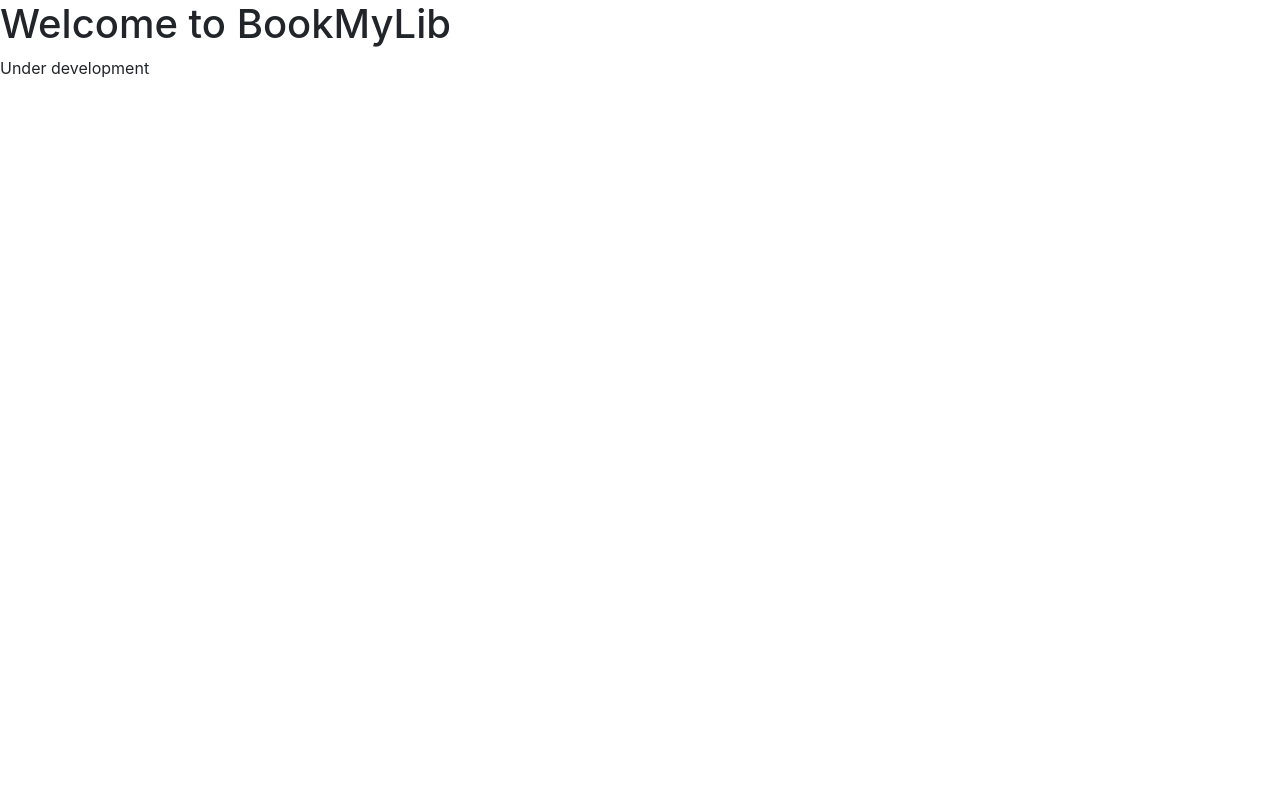
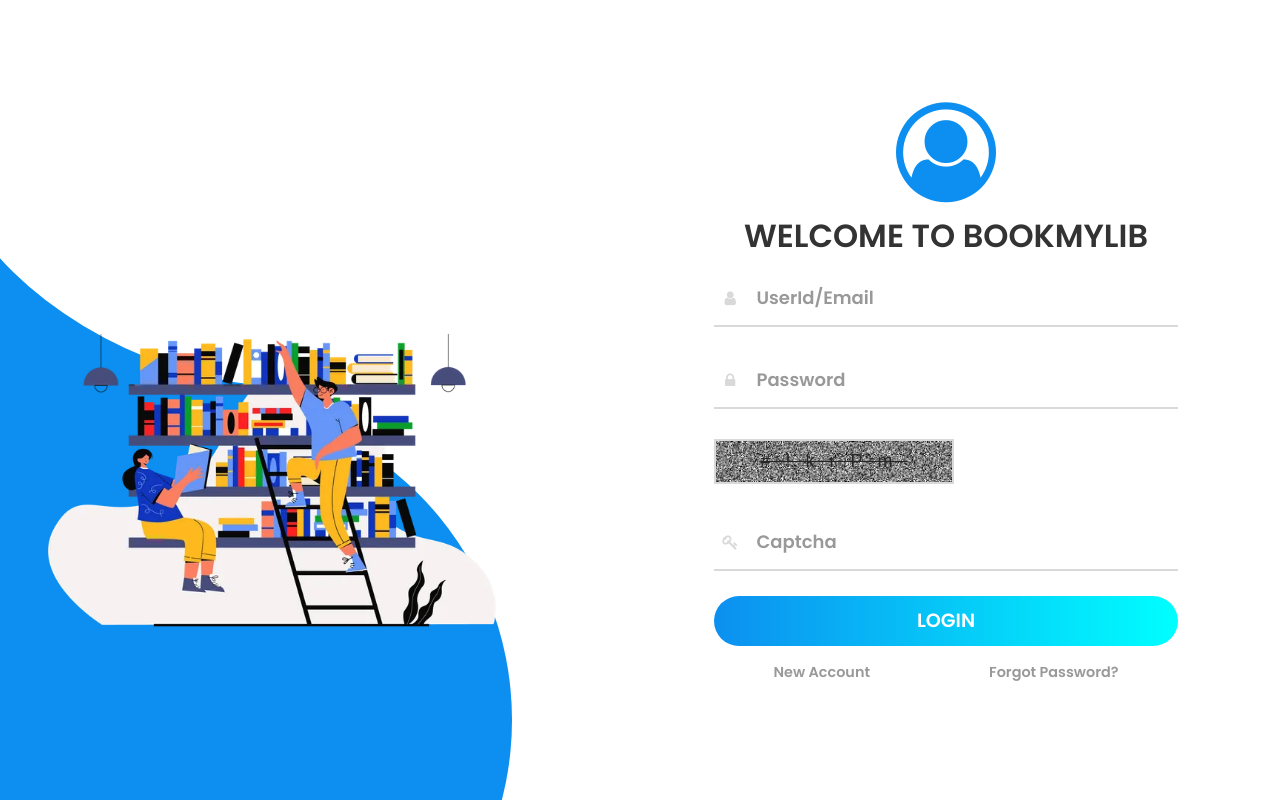
Before and after one commit to kidKrishkode/BookMyLib.github.io, a website: page index.html in a window 1280 px wide. Drawn offline with nearby package versions, Linux system fonts and the light colour scheme; files whose address does not match are found by name.

Commit message:
Version 1.0
Krish, database deploy

```diff
--- a/index.html
+++ b/index.html
@@ -3,26 +3,83 @@
     <meta charset="UTF-8">
     <meta http-equiv="X-UA-Compatible" content="IE=edge">
     <meta name="viewport" content="width=device-width, initial-scale=1.0">
-    <meta property="og:image"content="./fav-icon/banner.png" name="og:image">
+    <meta property="og:image"content="./fav-icon/logo-c.png" name="og:image">
     <meta content="BookMyLib, Online Library Management System provided by kidKrishkode. Free and open source to all for use this LMS prototype for your
     school, college or university. Terms and condition read carefully first and then use this utility." lang="en-us" name="description">
     <meta content="BookMyLib, Order of Pie, Online, Library System, free, open source, html, css, MIT, kidKrishkode" lang="en-us" name="keywords">
     <title version="1.0">BookMyLib</title>
-    <link rel="icon" href="./fav-icon/logo.png">
+    <link rel="icon" href="./fav-icon/logo-o-c.png">
     <link href="https://fonts.googleapis.com/css2?family=Indie+Flower&display=swap" rel="stylesheet">
     <link rel="stylesheet" href="https://stackpath.bootstrapcdn.com/font-awesome/4.7.0/css/font-awesome.min.css">
     <link rel="stylesheet" href="https://maxcdn.bootstrapcdn.com/bootstrap/4.5.2/css/bootstrap.min.css">
+    <link href="https://fonts.googleapis.com/css?family=Poppins:600&display=swap" rel="stylesheet">
+	<!--script src="https://kit.fontawesome.com/a81368914c.js"></script-->
     <link rel="stylesheet" href="./Components/Styles/origin.css">
 </head>
 <style id="jsStyle"></style>
 <body id="root" onload="user();">
-    <!--Define user() in frontend's script file-->
-    <h1>Welcome to BookMyLib</h1>
-    <p>Under development</p>
+	<section id="loginPage">
+		<div class="container">
+			<div class="left-component">
+				<img src="./images/login-vector.png"/>
+				<div class="wave1"></div>
+				<div class="wave2"></div>
+				<div class="wave3"></div>
+			</div>
+			<div class="right-component">
+				<form>
+					<div class="circle"><i class="fa fa-user-circle-o"></i></div>
+					<h2 class="title">Welcome to BookMyLib</h2>
+           			<div class="input-div one">
+           		   		<div class="i">
+           		   			<i class="fa fa-user"></i>
+           		   		</div>
+           		   		<div class="div">
+           		   			<h5>UserId/Email</h5>
+           		   			<input type="text" class="input" id="loginEmail"/>
+           		   		</div>
+           			</div>
+           			<div class="input-div pass">
+           		   		<div class="i">
+           		    		<i class="fa fa-lock"></i>
+           		   		</div>
+           		   		<div class="div">
+           		    		<h5>Password</h5>
+           		    		<input type="password" class="input" id="loginPassword"/>
+            	   		</div>
+            		</div>
+					<div class="input-div captcha">
+						<div class="div">
+							<input type="captcha" class="captcha" readonly id="mainCaptcha"/>
+							<i class="fa fa-refresh"></i>
+						</div>
+			  		</div>
+					<div class="input-div">
+						<div class="i">
+							<i class="fa fa-key"></i>
+						</div>
+						<div class="div">
+						 	<h5>Captcha</h5>
+							<input type="text" class="input" id="loginCapthca"/>
+						</div>
+			  		</div>
+            		<input type="submit" class="btn" value="Login">
+            		<div class="flo"><span>New Account</span><span>Forgot Password?</span></div>
+            	</form>
+        	</div>
+    	</div>
+	</section>
+	<div id="loading">
+		<div class="head">BookMyLib</div>
+		<div class="3dot"><div id="c1"></div><div id="c2"></div><div id="c3"></div></div>
+		<h6>from</h6>
+        <h5>Order of Pie</h5>
+	</div>
 </body>
 <!--Script inject by backend side-->
 <script src="./Database/analysis.min.js"></script>
 <script src="./Components/Scripts/assets.js"></script>
 <script src="./Components/Scripts/hex.js"></script>
 <!--Script inject by frontend side-->
+<script src="./Components/Scripts/default.js"></script>
 </html>
```
